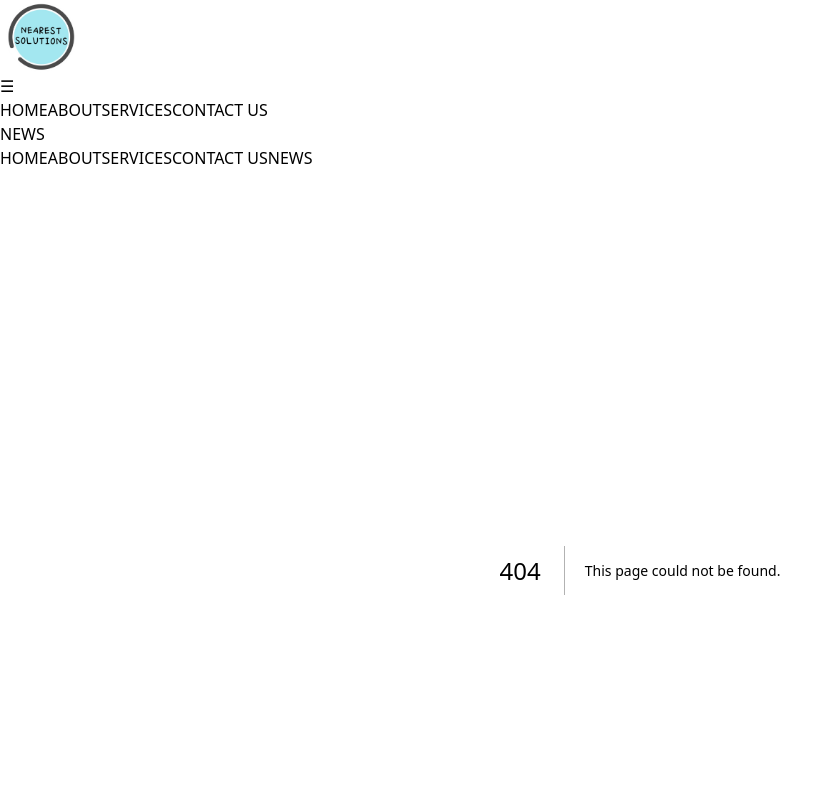
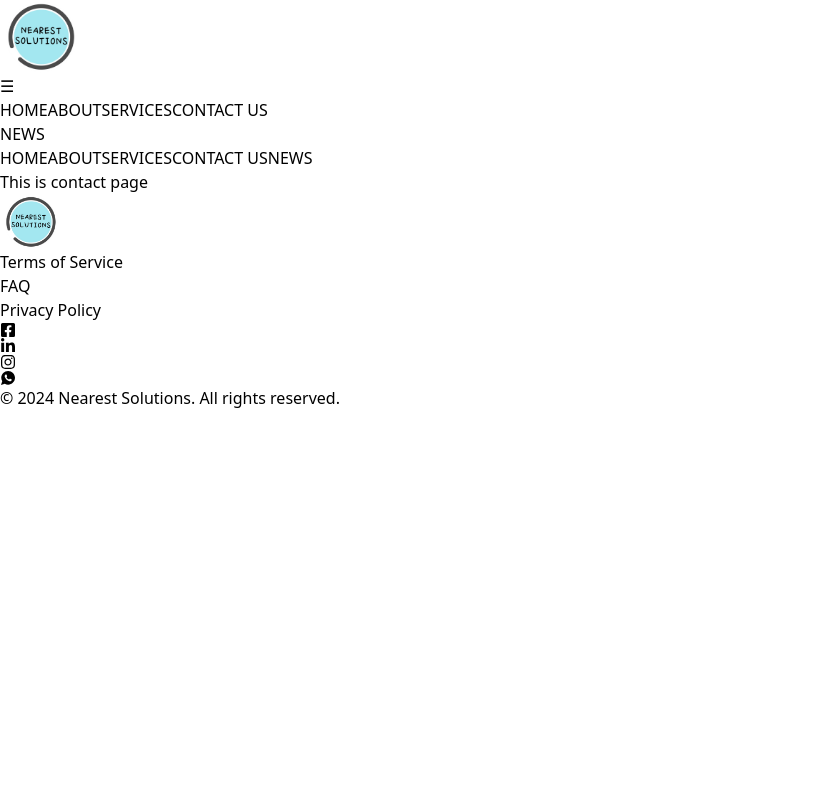
Before and after one commit to SAMEER563/nearest_solution, a Next.js app: page /contact in a window 1280 px wide. Before the commit this address had no page. Shown: the top 800 px of the page, without its empty margins (0-839 px from the left). Built offline with nearby package versions, Linux system fonts and the light colour scheme.

Commit message:
create contact pGE

```diff
--- /dev/null
+++ b/src/app/contact/page.tsx
@@ -0,0 +1,9 @@
+import React from 'react'
+
+const page = () => {
+  return (
+    <div>This is contact page </div>
+  )
+}
+
+export default page
```
